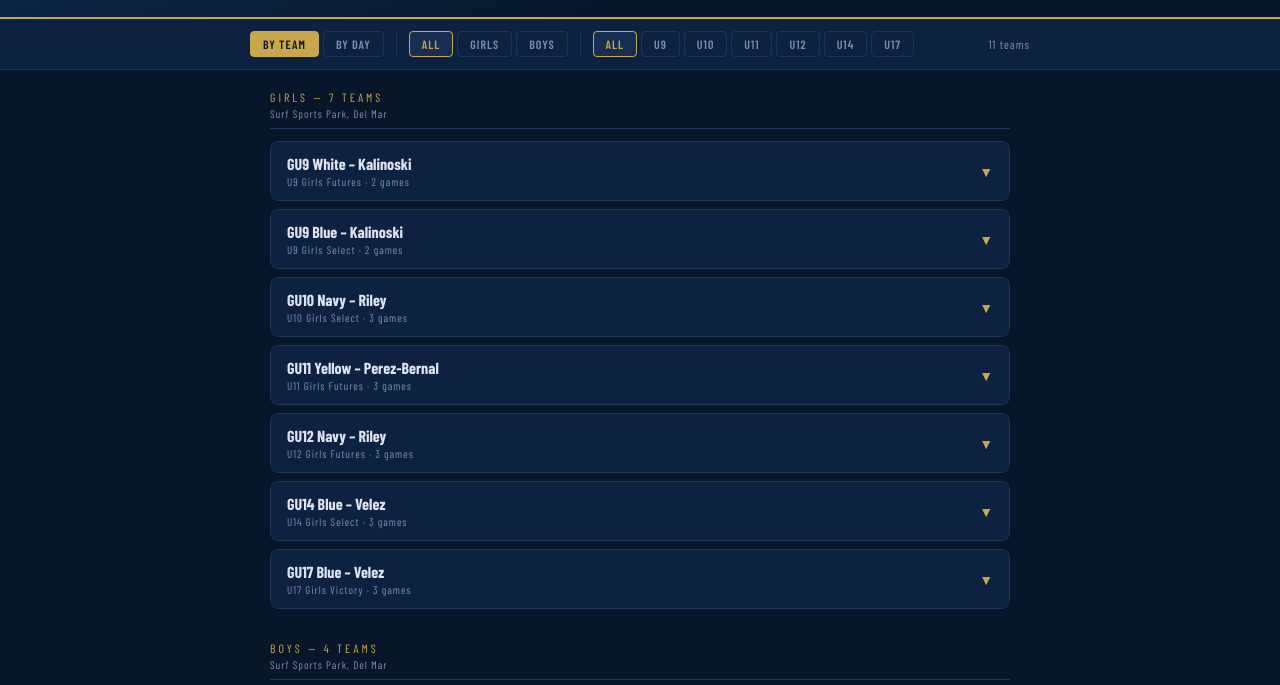
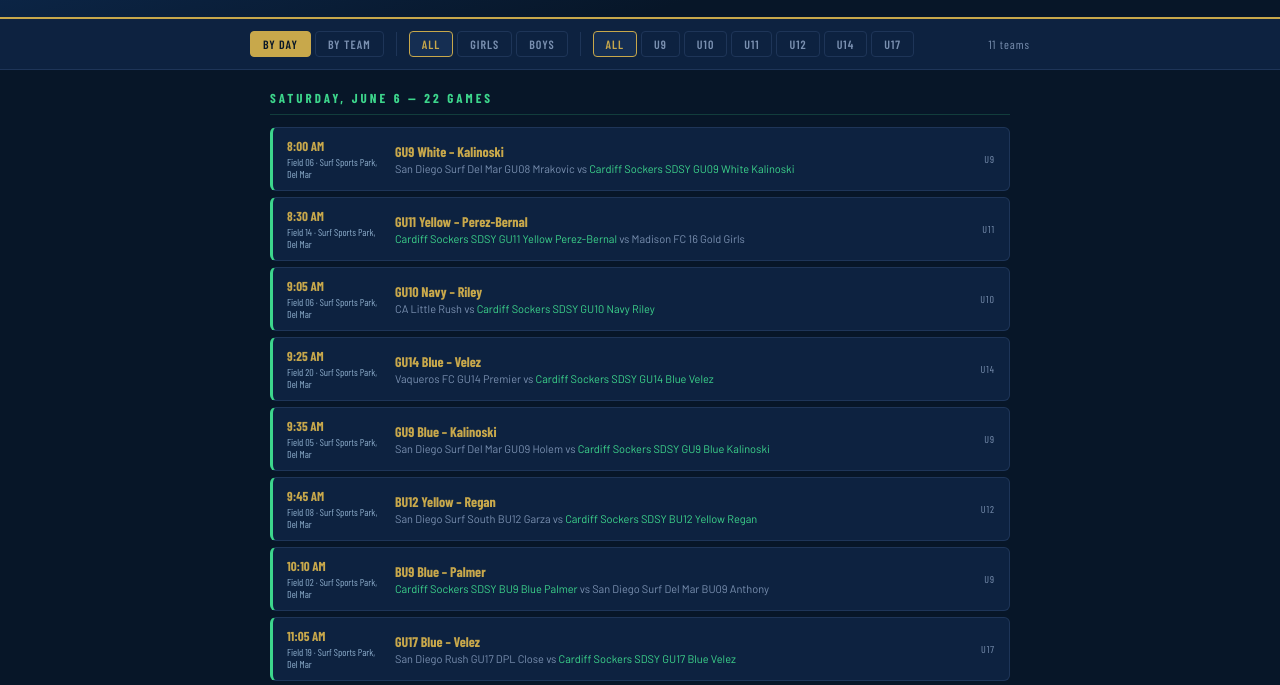
Before and after one commit to marktsi/sdsytournamentweekend, a plain HTML site: page index.html in a window 1280 px wide. Shown: the part 98-783 px from the top of the page. Drawn offline with nearby package versions, Linux system fonts and the light colour scheme; a web font is replaced by a local one.

Commit message:
Add files via upload

```diff
--- a/index.html
+++ b/index.html
@@ -83,8 +83,8 @@
 <div class="controls">
   <div class="controls-inner">
     <div class="btn-group">
-      <button class="btn active" id="view-teams" onclick="setView('teams')">By Team</button>
-      <button class="btn" id="view-day" onclick="setView('day')">By Day</button>
+      <button class="btn active" id="view-day" onclick="setView('day')">By Day</button>
+      <button class="btn" id="view-teams" onclick="setView('teams')">By Team</button>
     </div>
     <div class="divider"></div>
     <div class="btn-group">
@@ -164,7 +164,7 @@
   ]},
 ];
 
-let currentView='teams',currentGender='All',currentAge='All';
+let currentView='day',currentGender='All',currentAge='All';
 function isSDSY(n){return n&&(n.startsWith('Cardiff Sockers')||n.startsWith('SDSY'));}
 function dayClass(d){return d==='Sat'?'day-sat':'day-sun';}
 function setView(v){currentView=v;document.getElementById('view-teams').className=v==='teams'?'btn active':'btn';document.getElementById('view-day').className=v==='day'?'btn active':'btn';render();}
```
